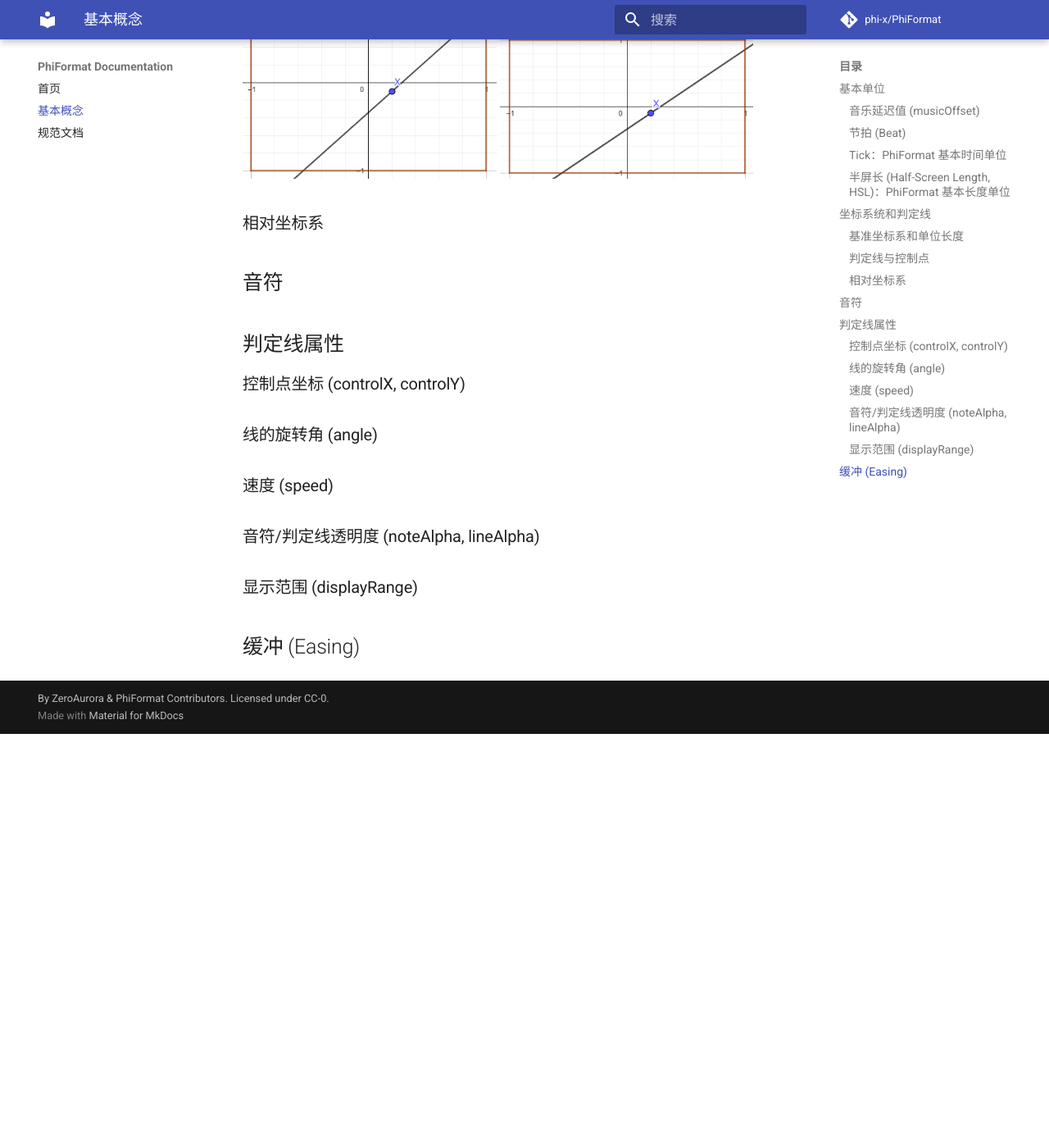
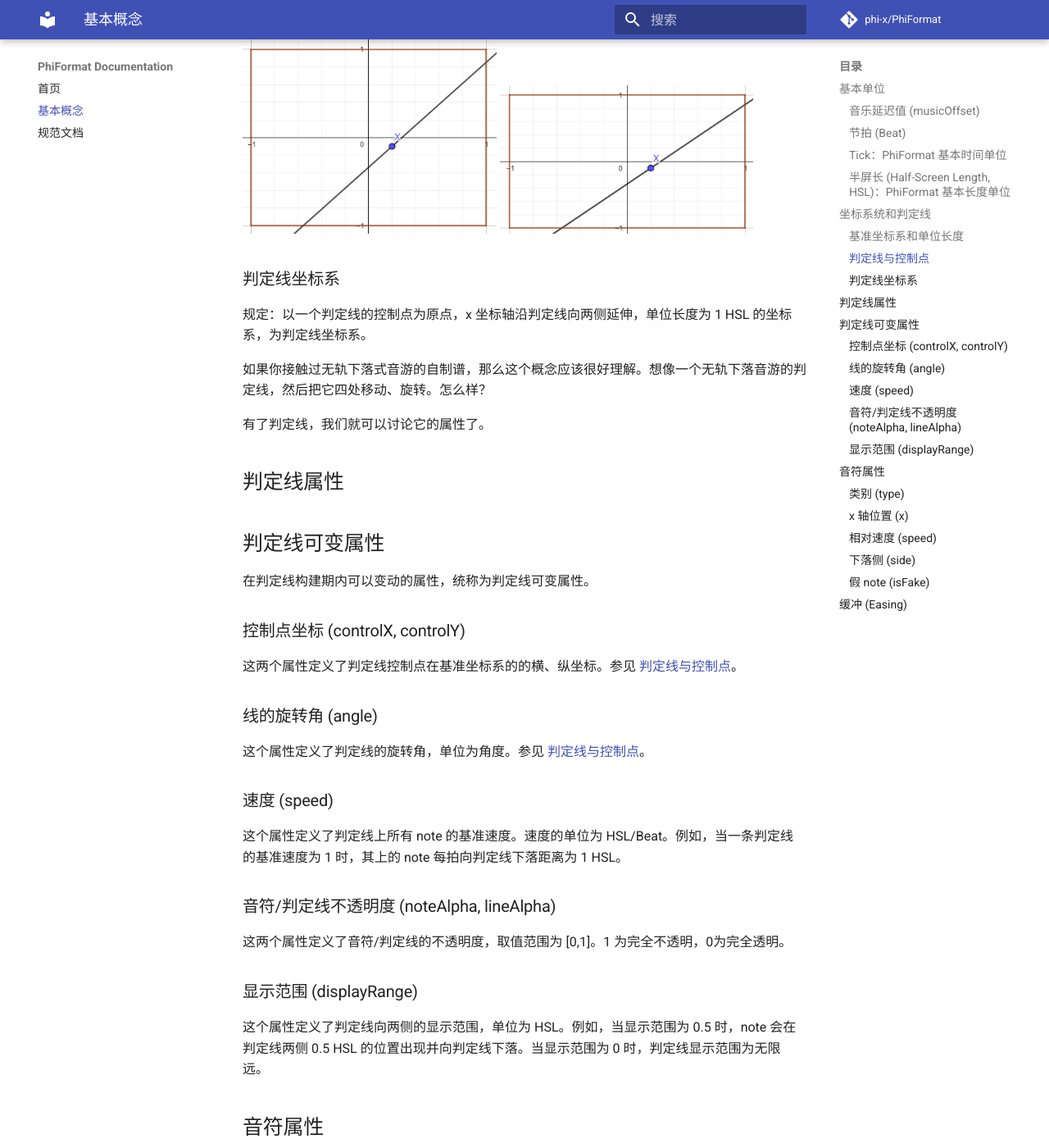
Before and after one commit to laoli404for/PhiFormat, an MkDocs documentation site: the page built from docs/basic-concepts.md, in a window 1280 px wide and 1400 px high, scrolled down 3007 px. Shown: the whole window at 82% size. Built offline with MkDocs 1.6.1 and Material for MkDocs 9.7.7, drawn with Linux system fonts in a browser that asks for light colours; comment, search, counter and statistics services are not loaded; before the commit the page ends 3902 px from its top, so only the background shows below that; some of the changed text lies outside the part shown.

Commit message:
doc: Add variable properties of judge lines

```diff
--- a/docs/basic-concepts.md
+++ b/docs/basic-concepts.md
@@ -16,10 +16,10 @@ PhiFormat 设计上支持多 BPM 的音乐。
 
 **Tick** 是 PhiFormat 中基本的时间单位。
 
-在 PhiFormat 中，tick 为整数值，从 0 开始计算。0 tick 被视为曲目的起始（0 second）。每一拍根据 **时基 (Timing Base)** 被划分为指定数量的 tick 数。默认情况下，时基为 48。48 分能够满足绝大多数的谱面制作需求。为保证兼容性，我们建议谱师不要修改默认的时基。
+在 PhiFormat 中，tick 为整数值，从 0 开始计算。0 tick 被视为曲目的起始（0 second）。每一拍根据 **时基 (Timing Base)** 被划分为指定数量的 tick 数。默认情况下，时基为 48。48 分能够满足绝大多数的谱面制作需求。若无更细致的节拍划分需求，**不建议** 修改时基。
 
 !!! warning
-    编辑器作者请注意，您可以在编辑器中提供修改时基的选项，但应明确指出不建议修改。
+    编辑器作者请注意，您应该在编辑器中提供修改时基的选项，但应明确指出不建议修改。
 
 ### 半屏长 (Half-Screen Length, HSL)：PhiFormat 基本长度单位
 
@@ -45,11 +45,13 @@ PhiFormat 设计上支持多 BPM 的音乐。
     <img src="../assets/base_coordinate-16x9.png" width="45%" alt="16:9 缩放后的基准坐标系">
 </p>
 
+在这个文档中,你可以将所有屏幕的比例想象成 1:1。要适配不同屏幕，只需要将它们沿 y 轴伸缩就行。
+
 ### 判定线与控制点
 
 在一个坐标系上过一点画直线需要什么？这一点的坐标和斜率。同样的道理，在 PhiFormat 中，定义一个判定线的方法是在基准坐标系中选取一个 **控制点**，然后用这一点的坐标和旋转角来确定这条判定线。
 
-我们规定：旋转角 0° 的判定线水平放置，此时朝上的面为这条判定线的“上面”，朝下的面为这条判定线的“下面”。
+就和你在高中数学学到的一样，我们规定：旋转角 0° 的判定线水平放置。此时朝上的面为这条判定线的“上面”，朝下的面为这条判定线的“下面”。
 
 !!! note "为什么不用斜率？"
     竖直直线的斜率不存在。
@@ -63,22 +65,52 @@ PhiFormat 设计上支持多 BPM 的音乐。
     <img src="../assets/line_example-16x9.png" width="45%" alt="16:9 判定线示例">
 </p>
 
-### 相对坐标系
+### 判定线坐标系
 
+规定：以一个判定线的控制点为原点，x 坐标轴沿判定线向两侧延伸，单位长度为 1 HSL 的坐标系，为判定线坐标系。
 
-## 音符
+如果你接触过无轨下落式音游的自制谱，那么这个概念应该很好理解。想像一个无轨下落音游的判定线，然后把它四处移动、旋转。怎么样？
 
+有了判定线，我们就可以讨论它的属性了。
 
 ## 判定线属性
 
+## 判定线可变属性
+
+在判定线构建期内可以变动的属性，统称为判定线可变属性。
+
 ### 控制点坐标 (controlX, controlY)
+
+这两个属性定义了判定线控制点在基准坐标系的的横、纵坐标。参见 [判定线与控制点](#_5)。
 
 ### 线的旋转角 (angle)
 
+这个属性定义了判定线的旋转角，单位为角度。参见 [判定线与控制点](#_5)。
+
 ### 速度 (speed)
 
-### 音符/判定线透明度 (noteAlpha, lineAlpha)
+这个属性定义了判定线上所有 note 的基准速度。速度的单位为 HSL/Beat。例如，当一条判定线的基准速度为 1 时，其上的 note 每拍向判定线下落距离为 1 HSL。
+
+### 音符/判定线不透明度 (noteAlpha, lineAlpha)
+
+这两个属性定义了音符/判定线的不透明度，取值范围为 [0,1]。1 为完全不透明，0为完全透明。
 
 ### 显示范围 (displayRange)
 
+这个属性定义了判定线向两侧的显示范围，单位为 HSL。例如，当显示范围为 0.5 时，note 会在判定线两侧 0.5 HSL 的位置出现并向判定线下落。当显示范围为 0 时，判定线显示范围为无限远。
+
+## 音符属性
+
+除了判定线，每个音符也有各自的属性。
+
+### 类别 (type)
+
+### x 轴位置 (x)
+
+### 相对速度 (speed)
+
+### 下落侧 (side)
+
+### 假 note (isFake)
+
 ## 缓冲 (Easing)
```
